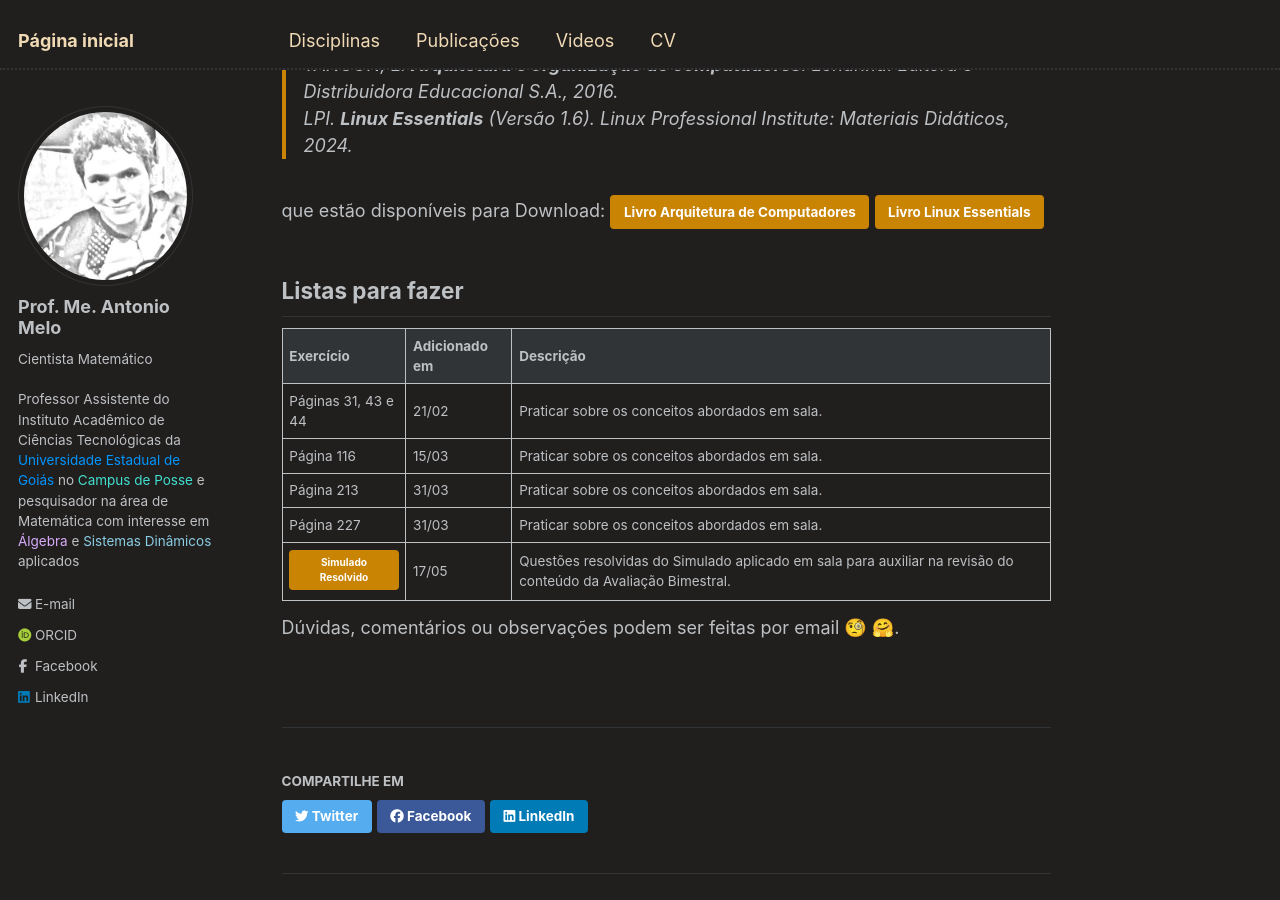
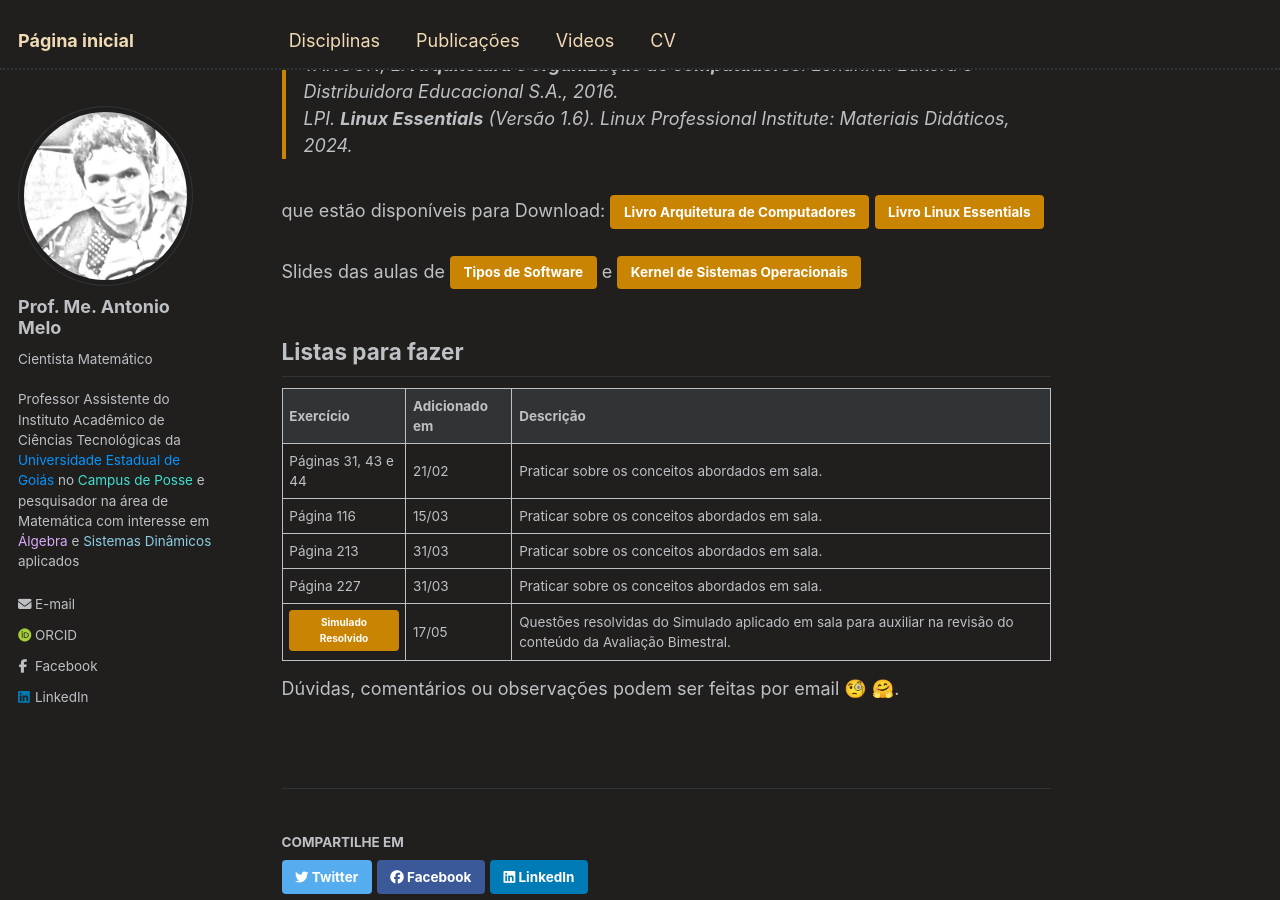
Before and after one commit to antmelo/antmelo.github.io, a Jekyll site: the page built from _teaching/2025-1-sistemas.md, in a window 1280 px wide and 900 px high, scrolled down 995 px. Built offline with Jekyll 4.4.1, drawn with Linux system fonts in a browser that asks for light colours; some web fonts are replaced.

Commit message:
Update 2025-1-sistemas.md

```diff
--- a/_teaching/2025-1-sistemas.md
+++ b/_teaching/2025-1-sistemas.md
@@ -32,7 +32,11 @@ Hardware e software, arquitetura e organização de computadores, modelos de Arq
    > TANGON, L. **Arquitetura e organização de computadores**. Londrina: Editora e Distribuidora Educacional S.A., 2016. <br>
    > LPI. **Linux Essentials** (Versão 1.6). Linux Professional Institute: Materiais Didáticos, 2024.
 
-que estão disponíveis para Download: [Livro Arquitetura de Computadores](https://antmelo.github.io/files/ArquiteturaPC.pdf){: .btn}  [Livro Linux Essentials](https://antmelo.github.io/files/LPI-Material.pdf){: .btn}
+que estão disponíveis para Download: [Livro Arquitetura de Computadores](https://antmelo.github.io/files/ArquiteturaPC.pdf){: .btn}  [Livro Linux Essentials](https://antmelo.github.io/files/LPI-Material.pdf){: .btn}  <br>
+
+Slides das aulas de [Tipos de Software](https://antmelo.github.io/files/software.pdf){: .btn} e [Kernel de Sistemas Operacionais](https://antmelo.github.io/files/kernel.pdf){: .btn}
+
+
 
 ## Listas para fazer
 
```
